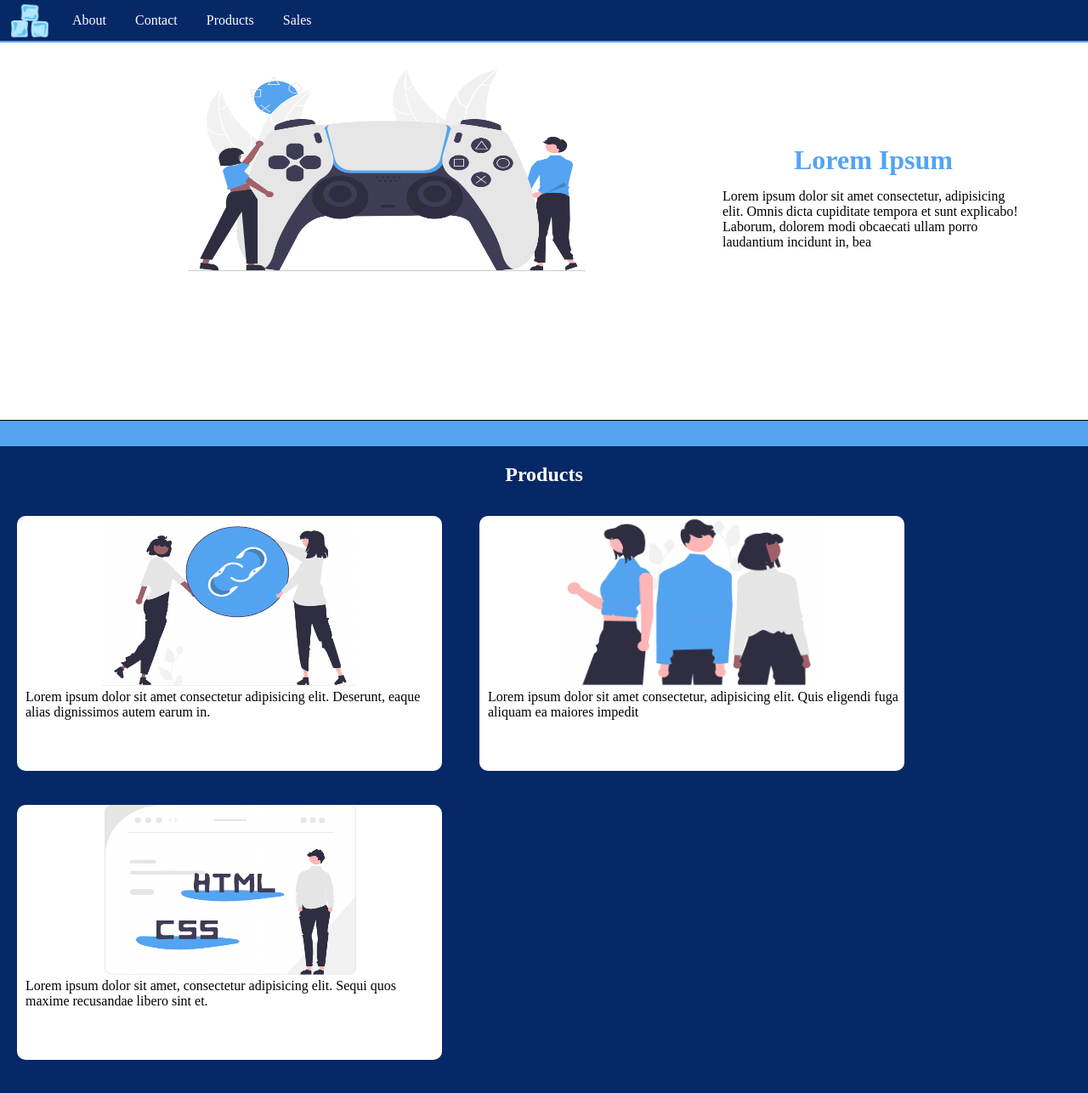
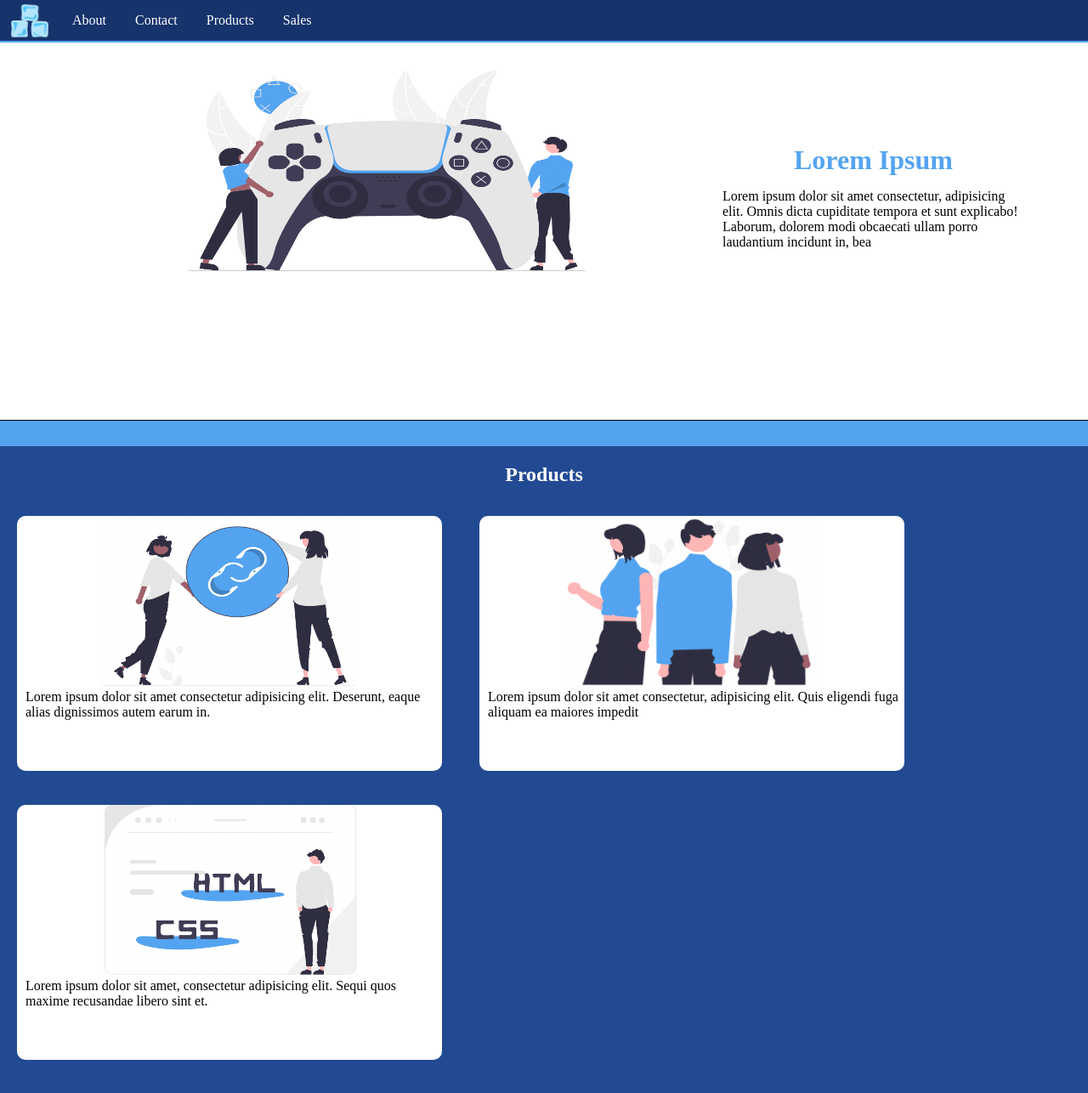
Before and after one commit to FbW-E05-B/uib-8-cooldropdown-Diouani1, a plain HTML site: page index.html in a window 1280 px wide. Shown: the whole page at 85% size. Drawn offline with Linux system fonts and the light colour scheme.

Commit message:
modidfied color

```diff
--- a/style.css
+++ b/style.css
@@ -6,7 +6,7 @@
 header {
   width: 100%;
   height: 50px;
-  background-color: rgb(6, 40, 103);
+  background-color: #17336c;
   color: white;
   padding-left: 10px;
   border-bottom: 2px solid #54a4f1;
@@ -78,7 +78,7 @@ a {
 .two {
   width: 100%;
   padding-top: 30px;
-  background-color: #54a4f1;
+  background-color: #54a3f0;
 }
 h1 {
   text-align: center;
@@ -87,7 +87,7 @@ h1 {
   margin-bottom: 15px;
 }
 .three {
-  background-color: rgb(6, 40, 103);
+  background-color: #224a92;
   padding-bottom: 40px;
 }
 .four > img {
```
